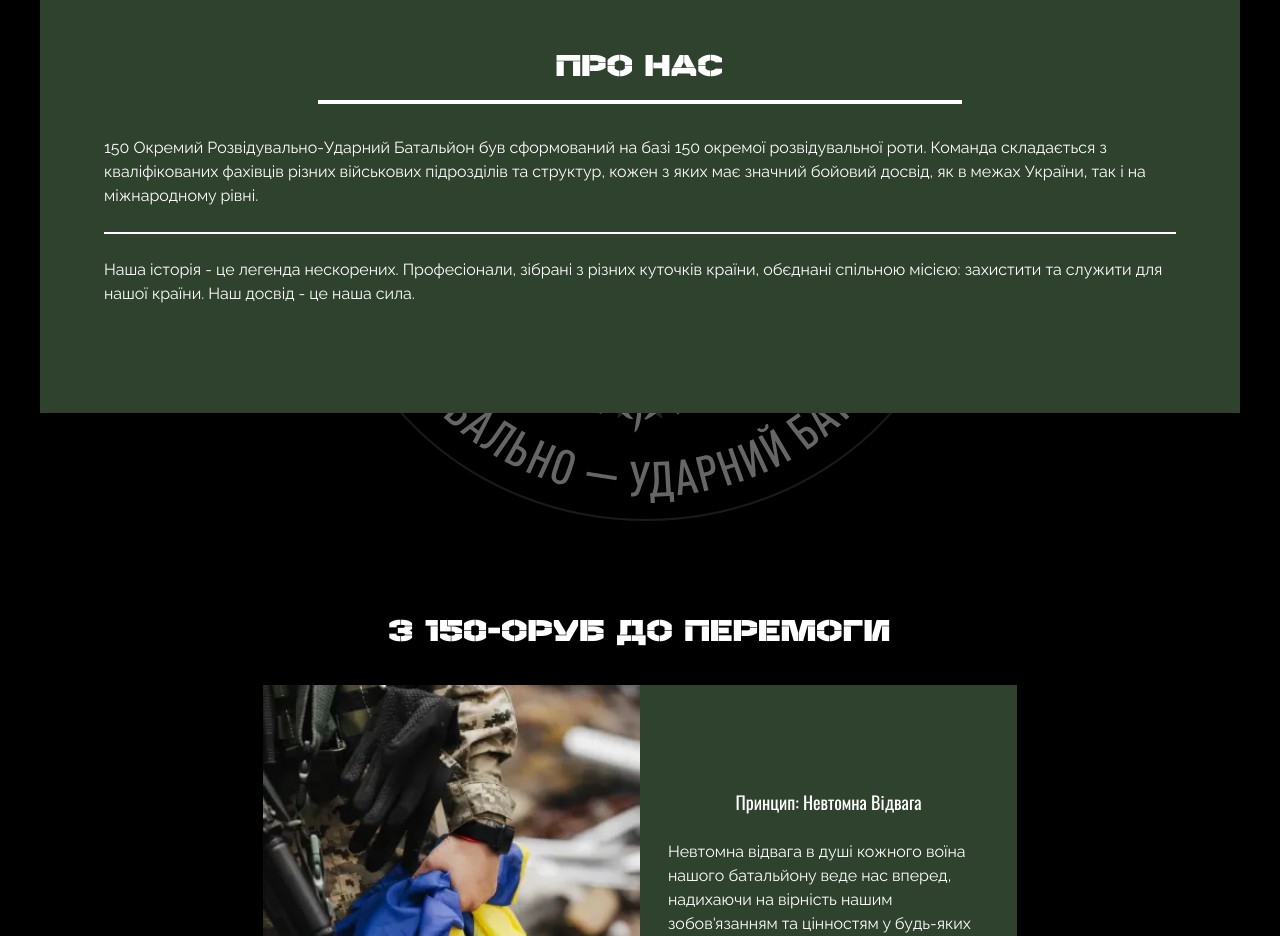
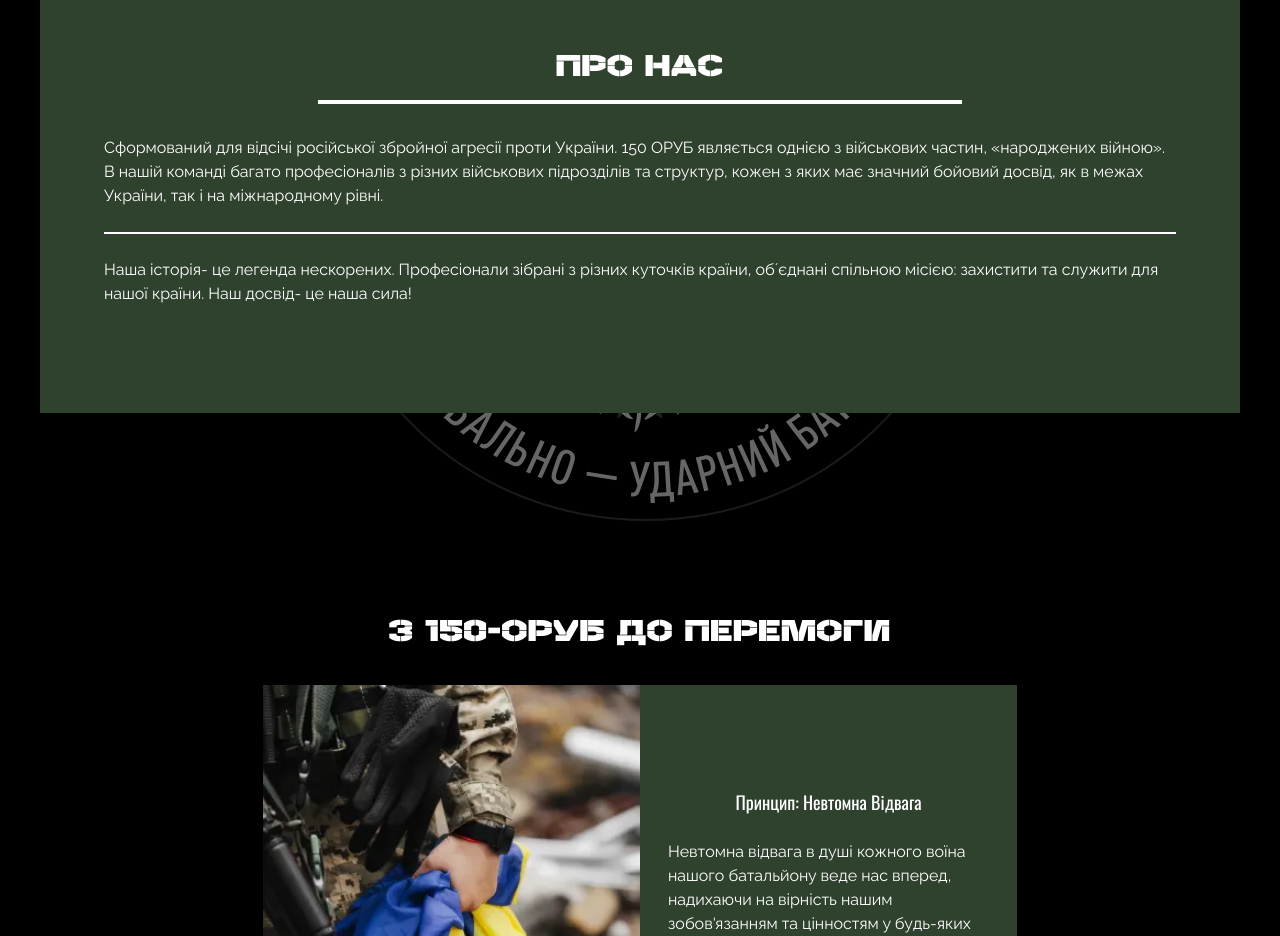
Before and after one commit to Vyachuk/orub, a Next.js app: page / in a window 1280 px wide. Shown: the part 1120-2056 px from the top of the page. Built offline with nearby package versions, Linux system fonts and the light colour scheme.

Commit message:
FIX:  texts in aboutUs

```diff
--- a/src/app/component/aboutUs/index.tsx
+++ b/src/app/component/aboutUs/index.tsx
@@ -7,9 +7,9 @@ import { AboutUsBackDrop } from "./AboutUsBackDrop";
 const info = {
   title: "Про нас",
   first:
-    "150 Окремий Розвідувально-Ударний Батальйон був сформований на базі 150 окремої розвідувальної роти. Команда складається з кваліфікованих фахівців різних військових підрозділів та структур, кожен з яких має значний бойовий досвід, як в межах України, так і на міжнародному рівні.",
+    "Сформований для відсічі російської збройної агресії проти України. 150 ОРУБ являється однією з військових частин, «народжених війною». В нашій команді багато професіоналів з різних військових підрозділів та структур, кожен з яких має значний бойовий досвід, як в межах України, так і на міжнародному рівні.",
   second:
-    "Наша історія - це легенда нескорених. Професіонали, зібрані з різних куточків країни, обєднані спільною місією: захистити та служити для нашої країни. Наш досвід - це наша сила.",
+    "Наша історія- це легенда нескорених. Професіонали зібрані з різних куточків країни, обʼєднані спільною місією: захистити та служити для нашої країни. Наш досвід- це наша сила!",
 };
 
 export const AboutUs = () => {
```
